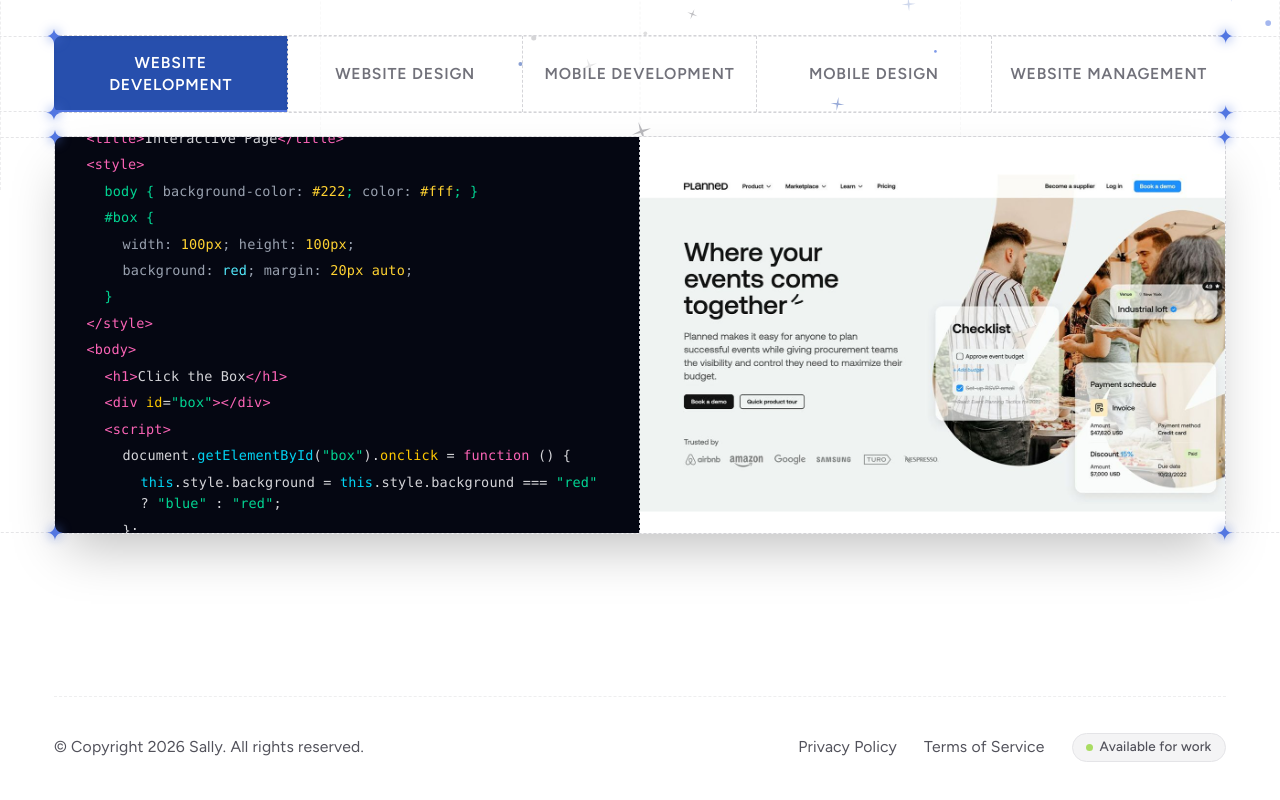
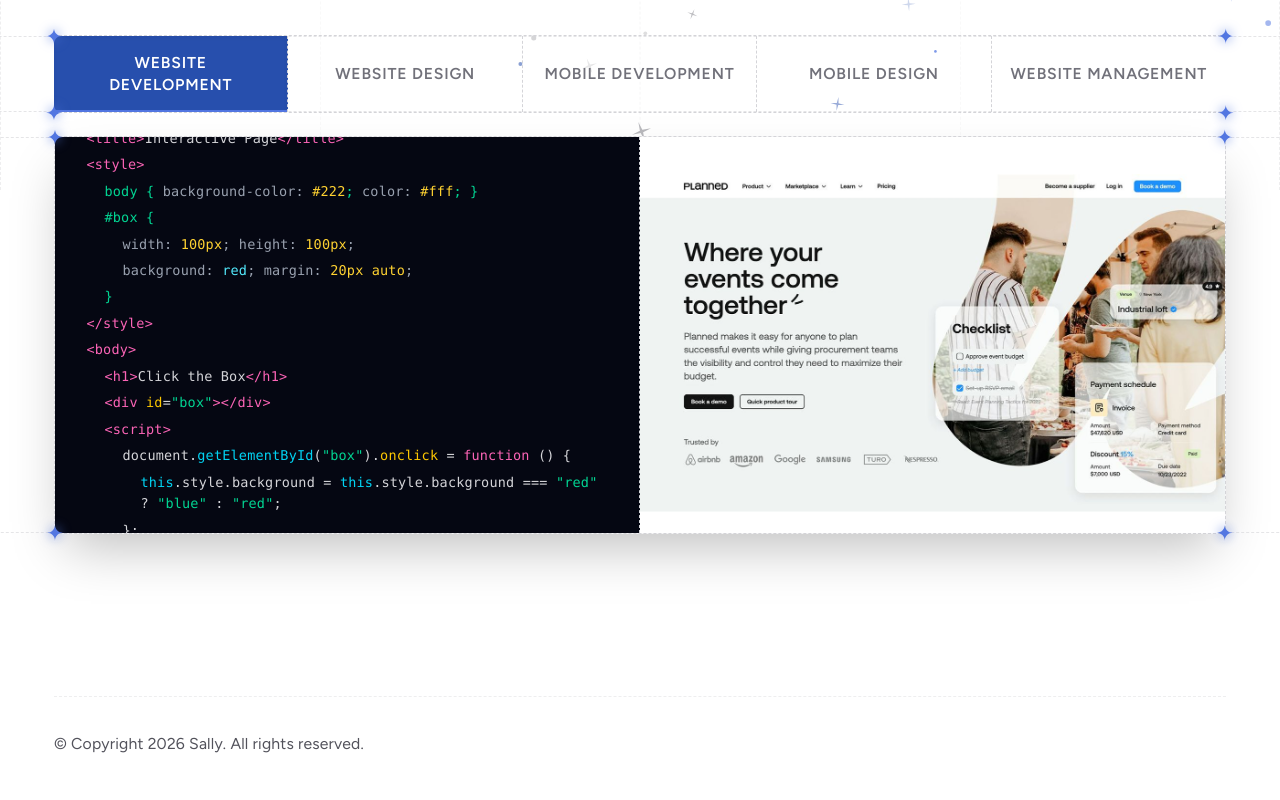
Before and after one commit to Sailor-io/sally-web, a React (Vite) app: page / in a window 1280 px wide. Shown: the part 610-1410 px from the top of the page. Built offline with nearby package versions, Linux system fonts and the light colour scheme.

Commit message:
feat: comment out secondary links and availability badge in Footer component

```diff
--- a/src/components/layout/Footer.tsx
+++ b/src/components/layout/Footer.tsx
@@ -12,7 +12,7 @@ export function Footer() {
           <p>© Copyright {currentYear} Sally. All rights reserved.</p>
 
           {/* Secondary links / badge */}
-          <div className="flex items-center gap-6">
+          {/* <div className="flex items-center gap-6">
             <a
               href="#privacy"
               className="transition-colors hover:text-text-primary"
@@ -29,7 +29,7 @@ export function Footer() {
               <span className="h-1.5 w-1.5 rounded-full bg-secondary-300" />
               Available for work
             </span>
-          </div>
+          </div> */}
         </div>
       </div>
     </footer>
```
